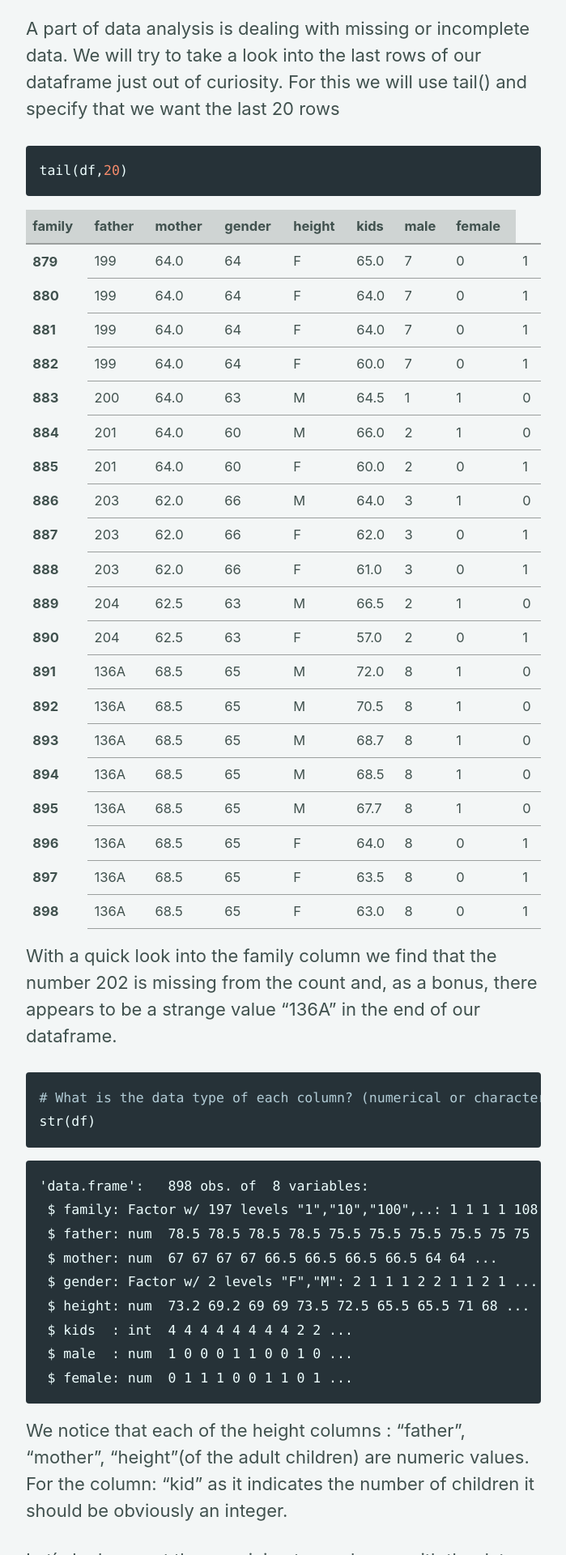
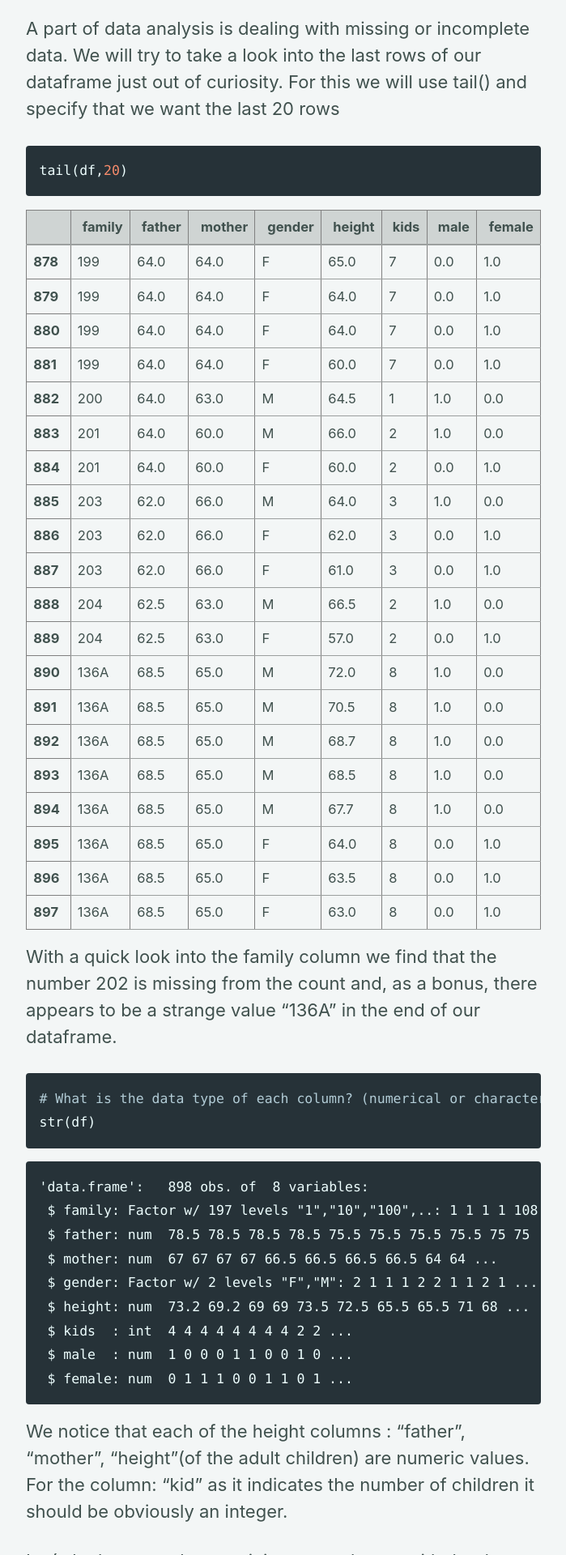
Before and after one commit to TariqGon/TariqGon.github.io, a Jekyll site: the page built from _posts/2018-03-11- R - A First Date with Data.md, in a window 1280 px wide. Shown: the part 4480-6400 px from the top of the page at 81% size, without its empty margins (290-989 px from the left). Built offline with Jekyll 4.4.1, drawn with Linux system fonts in a browser that asks for light colours; nearby versions of some CDN libraries.

Commit message:
new commit

````diff
--- a/_posts/2018-03-11- R - A First Date with Data.md
+++ b/_posts/2018-03-11- R - A First Date with Data.md
@@ -345,44 +345,258 @@ A part of data analysis is dealing with missing or incomplete data. We will try
 tail(df,20)
 ```
 
+<div>
+<style>
+    .dataframe thead tr:only-child th {
+        text-align: right;
+    }
 
-<table>
-<thead>
-  <tr style="text-align: right;">
-    <th>family</th>
-    <th>father</th>
-    <th>mother</th>
-    <th>gender</th>
-    <th>height</th>
-    <th>kids</th>
-    <th>male</th>
-    <th>female</th>
-  </tr>
-</thead>
-<tbody>
-	<tr><th scope=row>879</th><td>199 </td><td>64.0</td><td>64  </td><td>F   </td><td>65.0</td><td>7   </td><td>0   </td><td>1   </td></tr>
-	<tr><th scope=row>880</th><td>199 </td><td>64.0</td><td>64  </td><td>F   </td><td>64.0</td><td>7   </td><td>0   </td><td>1   </td></tr>
-	<tr><th scope=row>881</th><td>199 </td><td>64.0</td><td>64  </td><td>F   </td><td>64.0</td><td>7   </td><td>0   </td><td>1   </td></tr>
-	<tr><th scope=row>882</th><td>199 </td><td>64.0</td><td>64  </td><td>F   </td><td>60.0</td><td>7   </td><td>0   </td><td>1   </td></tr>
-	<tr><th scope=row>883</th><td>200 </td><td>64.0</td><td>63  </td><td>M   </td><td>64.5</td><td>1   </td><td>1   </td><td>0   </td></tr>
-	<tr><th scope=row>884</th><td>201 </td><td>64.0</td><td>60  </td><td>M   </td><td>66.0</td><td>2   </td><td>1   </td><td>0   </td></tr>
-	<tr><th scope=row>885</th><td>201 </td><td>64.0</td><td>60  </td><td>F   </td><td>60.0</td><td>2   </td><td>0   </td><td>1   </td></tr>
-	<tr><th scope=row>886</th><td>203 </td><td>62.0</td><td>66  </td><td>M   </td><td>64.0</td><td>3   </td><td>1   </td><td>0   </td></tr>
-	<tr><th scope=row>887</th><td>203 </td><td>62.0</td><td>66  </td><td>F   </td><td>62.0</td><td>3   </td><td>0   </td><td>1   </td></tr>
-	<tr><th scope=row>888</th><td>203 </td><td>62.0</td><td>66  </td><td>F   </td><td>61.0</td><td>3   </td><td>0   </td><td>1   </td></tr>
-	<tr><th scope=row>889</th><td>204 </td><td>62.5</td><td>63  </td><td>M   </td><td>66.5</td><td>2   </td><td>1   </td><td>0   </td></tr>
-	<tr><th scope=row>890</th><td>204 </td><td>62.5</td><td>63  </td><td>F   </td><td>57.0</td><td>2   </td><td>0   </td><td>1   </td></tr>
-	<tr><th scope=row>891</th><td>136A</td><td>68.5</td><td>65  </td><td>M   </td><td>72.0</td><td>8   </td><td>1   </td><td>0   </td></tr>
-	<tr><th scope=row>892</th><td>136A</td><td>68.5</td><td>65  </td><td>M   </td><td>70.5</td><td>8   </td><td>1   </td><td>0   </td></tr>
-	<tr><th scope=row>893</th><td>136A</td><td>68.5</td><td>65  </td><td>M   </td><td>68.7</td><td>8   </td><td>1   </td><td>0   </td></tr>
-	<tr><th scope=row>894</th><td>136A</td><td>68.5</td><td>65  </td><td>M   </td><td>68.5</td><td>8   </td><td>1   </td><td>0   </td></tr>
-	<tr><th scope=row>895</th><td>136A</td><td>68.5</td><td>65  </td><td>M   </td><td>67.7</td><td>8   </td><td>1   </td><td>0   </td></tr>
-	<tr><th scope=row>896</th><td>136A</td><td>68.5</td><td>65  </td><td>F   </td><td>64.0</td><td>8   </td><td>0   </td><td>1   </td></tr>
-	<tr><th scope=row>897</th><td>136A</td><td>68.5</td><td>65  </td><td>F   </td><td>63.5</td><td>8   </td><td>0   </td><td>1   </td></tr>
-	<tr><th scope=row>898</th><td>136A</td><td>68.5</td><td>65  </td><td>F   </td><td>63.0</td><td>8   </td><td>0   </td><td>1   </td></tr>
-</tbody>
+    .dataframe thead th {
+        text-align: left;
+    }
+
+    .dataframe tbody tr th {
+        vertical-align: top;
+    }
+</style>
+<table border="1" class="dataframe">
+  <thead>
+    <tr style="text-align: right;">
+      <th></th>
+      <th>family</th>
+      <th>father</th>
+      <th>mother</th>
+      <th>gender</th>
+      <th>height</th>
+      <th>kids</th>
+      <th>male</th>
+      <th>female</th>
+    </tr>
+  </thead>
+  <tbody>
+    <tr>
+      <th>878</th>
+      <td>199</td>
+      <td>64.0</td>
+      <td>64.0</td>
+      <td>F</td>
+      <td>65.0</td>
+      <td>7</td>
+      <td>0.0</td>
+      <td>1.0</td>
+    </tr>
+    <tr>
+      <th>879</th>
+      <td>199</td>
+      <td>64.0</td>
+      <td>64.0</td>
+      <td>F</td>
+      <td>64.0</td>
+      <td>7</td>
+      <td>0.0</td>
+      <td>1.0</td>
+    </tr>
+    <tr>
+      <th>880</th>
+      <td>199</td>
+      <td>64.0</td>
+      <td>64.0</td>
+      <td>F</td>
+      <td>64.0</td>
+      <td>7</td>
+      <td>0.0</td>
+      <td>1.0</td>
+    </tr>
+    <tr>
+      <th>881</th>
+      <td>199</td>
+      <td>64.0</td>
+      <td>64.0</td>
+      <td>F</td>
+      <td>60.0</td>
+      <td>7</td>
+      <td>0.0</td>
+      <td>1.0</td>
+    </tr>
+    <tr>
+      <th>882</th>
+      <td>200</td>
+      <td>64.0</td>
+      <td>63.0</td>
+      <td>M</td>
+      <td>64.5</td>
+      <td>1</td>
+      <td>1.0</td>
+      <td>0.0</td>
+    </tr>
+    <tr>
+      <th>883</th>
+      <td>201</td>
+      <td>64.0</td>
+      <td>60.0</td>
+      <td>M</td>
+      <td>66.0</td>
+      <td>2</td>
+      <td>1.0</td>
+      <td>0.0</td>
+    </tr>
+    <tr>
+      <th>884</th>
+      <td>201</td>
+      <td>64.0</td>
+      <td>60.0</td>
+      <td>F</td>
+      <td>60.0</td>
+      <td>2</td>
+      <td>0.0</td>
+      <td>1.0</td>
+    </tr>
+    <tr>
+      <th>885</th>
+      <td>203</td>
+      <td>62.0</td>
+      <td>66.0</td>
+      <td>M</td>
+      <td>64.0</td>
+      <td>3</td>
+      <td>1.0</td>
+      <td>0.0</td>
+    </tr>
+    <tr>
+      <th>886</th>
+      <td>203</td>
+      <td>62.0</td>
+      <td>66.0</td>
+      <td>F</td>
+      <td>62.0</td>
+      <td>3</td>
+      <td>0.0</td>
+      <td>1.0</td>
+    </tr>
+    <tr>
+      <th>887</th>
+      <td>203</td>
+      <td>62.0</td>
+      <td>66.0</td>
+      <td>F</td>
+      <td>61.0</td>
+      <td>3</td>
+      <td>0.0</td>
+      <td>1.0</td>
+    </tr>
+    <tr>
+      <th>888</th>
+      <td>204</td>
+      <td>62.5</td>
+      <td>63.0</td>
+      <td>M</td>
+      <td>66.5</td>
+      <td>2</td>
+      <td>1.0</td>
+      <td>0.0</td>
+    </tr>
+    <tr>
+      <th>889</th>
+      <td>204</td>
+      <td>62.5</td>
+      <td>63.0</td>
+      <td>F</td>
+      <td>57.0</td>
+      <td>2</td>
+      <td>0.0</td>
+      <td>1.0</td>
+    </tr>
+    <tr>
+      <th>890</th>
+      <td>136A</td>
+      <td>68.5</td>
+      <td>65.0</td>
+      <td>M</td>
+      <td>72.0</td>
+      <td>8</td>
+      <td>1.0</td>
+      <td>0.0</td>
+    </tr>
+    <tr>
+      <th>891</th>
+      <td>136A</td>
+      <td>68.5</td>
+      <td>65.0</td>
+      <td>M</td>
+      <td>70.5</td>
+      <td>8</td>
+      <td>1.0</td>
+      <td>0.0</td>
+    </tr>
+    <tr>
+      <th>892</th>
+      <td>136A</td>
+      <td>68.5</td>
+      <td>65.0</td>
+      <td>M</td>
+      <td>68.7</td>
+      <td>8</td>
+      <td>1.0</td>
+      <td>0.0</td>
+    </tr>
+    <tr>
+      <th>893</th>
+      <td>136A</td>
+      <td>68.5</td>
+      <td>65.0</td>
+      <td>M</td>
+      <td>68.5</td>
+      <td>8</td>
+      <td>1.0</td>
+      <td>0.0</td>
+    </tr>
+    <tr>
+      <th>894</th>
+      <td>136A</td>
+      <td>68.5</td>
+      <td>65.0</td>
+      <td>M</td>
+      <td>67.7</td>
+      <td>8</td>
+      <td>1.0</td>
+      <td>0.0</td>
+    </tr>
+    <tr>
+      <th>895</th>
+      <td>136A</td>
+      <td>68.5</td>
+      <td>65.0</td>
+      <td>F</td>
+      <td>64.0</td>
+      <td>8</td>
+      <td>0.0</td>
+      <td>1.0</td>
+    </tr>
+    <tr>
+      <th>896</th>
+      <td>136A</td>
+      <td>68.5</td>
+      <td>65.0</td>
+      <td>F</td>
+      <td>63.5</td>
+      <td>8</td>
+      <td>0.0</td>
+      <td>1.0</td>
+    </tr>
+    <tr>
+      <th>897</th>
+      <td>136A</td>
+      <td>68.5</td>
+      <td>65.0</td>
+      <td>F</td>
+      <td>63.0</td>
+      <td>8</td>
+      <td>0.0</td>
+      <td>1.0</td>
+    </tr>
+  </tbody>
 </table>
-
+</div>
 
 
 With a quick look into the family column we find that the number 202 is missing from the count and, as a bonus, there appears to be a strange value "136A" in the end of our dataframe.
@@ -457,7 +671,20 @@ We will see if the "136A" is the same as the family number 136, to verify it was
 df[df$family == "136",]
 ```
 
+<div>
+<style>
+    .dataframe thead tr:only-child th {
+        text-align: right;
+    }
 
+    .dataframe thead th {
+        text-align: left;
+    }
+
+    .dataframe tbody tr th {
+        vertical-align: top;
+    }
+</style>
 <table>
 <thead>
   <tr style="text-align: right;">
@@ -484,7 +711,7 @@ df[df$family == "136",]
 	<tr><th scope=row>598</th><td>136</td><td>68 </td><td>64 </td><td>F  </td><td>61 </td><td>10 </td><td>0  </td><td>1  </td></tr>
 </tbody>
 </table>
-
+</div>
 
 
 
````
